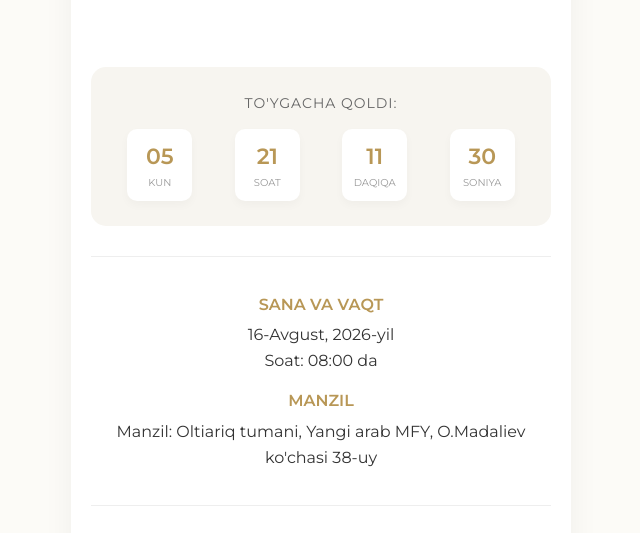
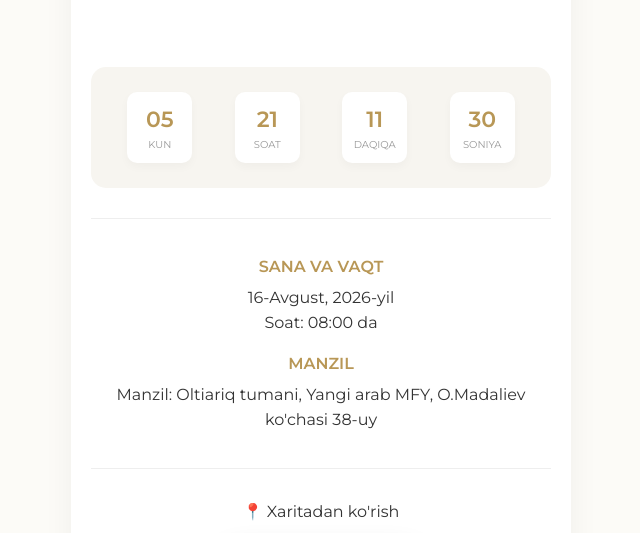
Before and after one commit to TohirDev2001/Taklifnoma, a plain HTML site: page index.html in a window 1280 px wide. Shown: the part 253-786 px from the top of the page, without its empty margins (319-959 px from the left). Drawn offline with Linux system fonts and the light colour scheme.

Commit message:
p-tage-deleted

```diff
--- a/index.html
+++ b/index.html
@@ -26,7 +26,6 @@
 
       <!-- TAYMER -->
       <section class="timer-section">
-        <p class="timer-title">To'ygacha qoldi:</p>
         <div class="countdown">
           <div class="time-box">
             <span class="number" id="days">00</span>
```
